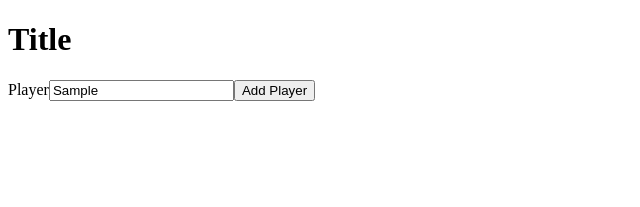
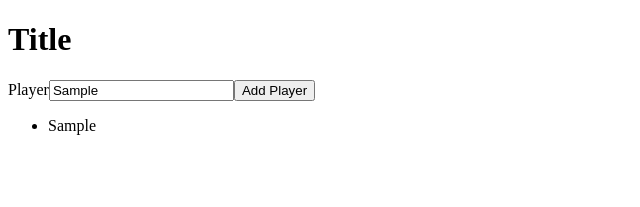
Before and after one commit to bpdm88/football-picker, a React (Create React App) app: page / in a window 1280 px wide. Both pictures are taken after typing "Sample" into the empty fields and a click on the button "Add Player". Shown: the top 207 px of the page, without its empty margins (0-640 px from the left). Built offline with nearby package versions, Linux system fonts and the light colour scheme.

Commit message:
Players are listed when added to state

```diff
--- a/src/App.js
+++ b/src/App.js
@@ -1,10 +1,12 @@
 import PlayerForm from "./components/PlayerForm";
+import PlayerList from "./components/PlayerList";
 
 const App = () => {
     return (
         <>
             <h1>Title</h1>
             <PlayerForm />
+            <PlayerList />
         </>
     );
 };
--- /dev/null
+++ b/src/components/PlayerList/PlayerList.js
@@ -0,0 +1,11 @@
+const PlayerList = ({ playerName }) => {
+    return (
+        <ul>
+            {playerName.map((player) => (
+                <li key={player.id}>{player}</li>
+            ))}
+        </ul>
+    );
+};
+
+export default PlayerList;
--- /dev/null
+++ b/src/components/PlayerList/index.js
@@ -0,0 +1,10 @@
+import { connect } from "react-redux";
+import PlayerList from "./PlayerList";
+
+let mapStateToProps = (state) => {
+    return {
+        playerName: state.players,
+    };
+};
+
+export default connect(mapStateToProps)(PlayerList);
```
Also changed, not shown: 1 other file (tests, documents, lock files or other folders).
